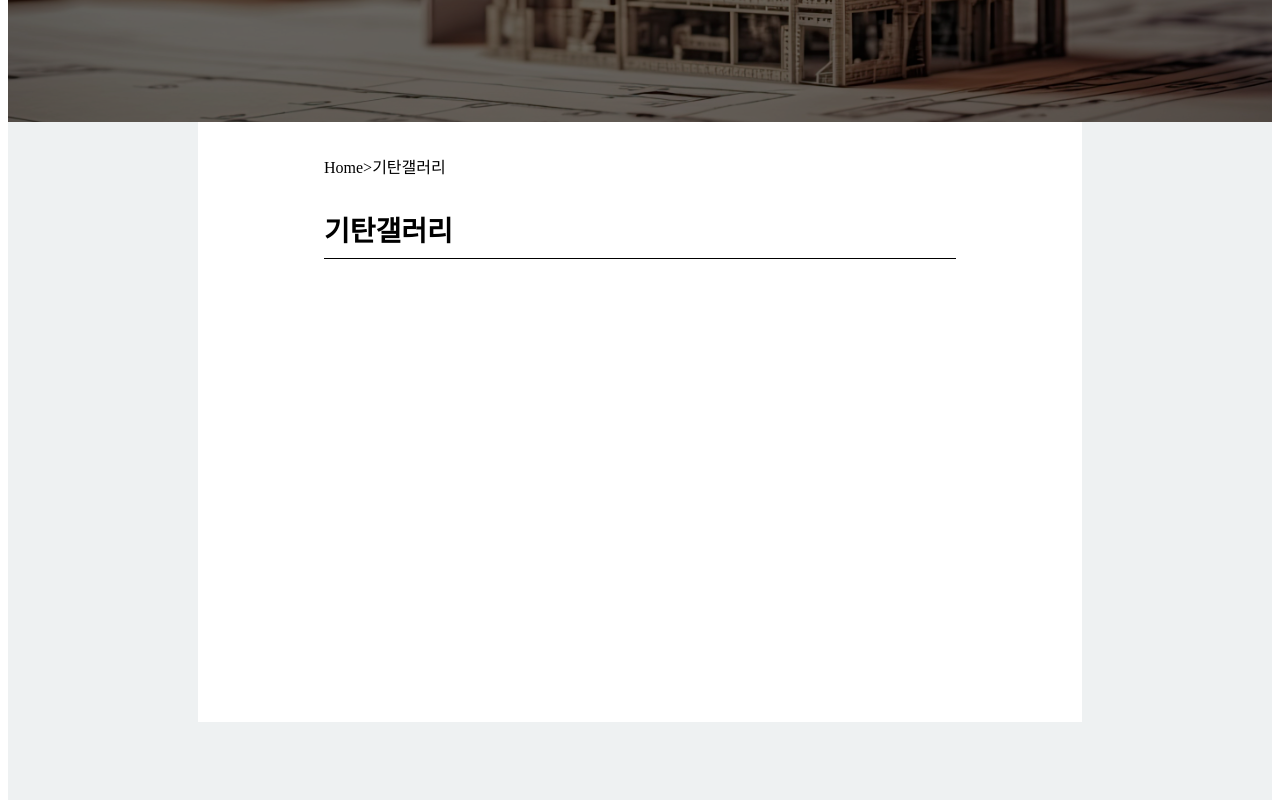
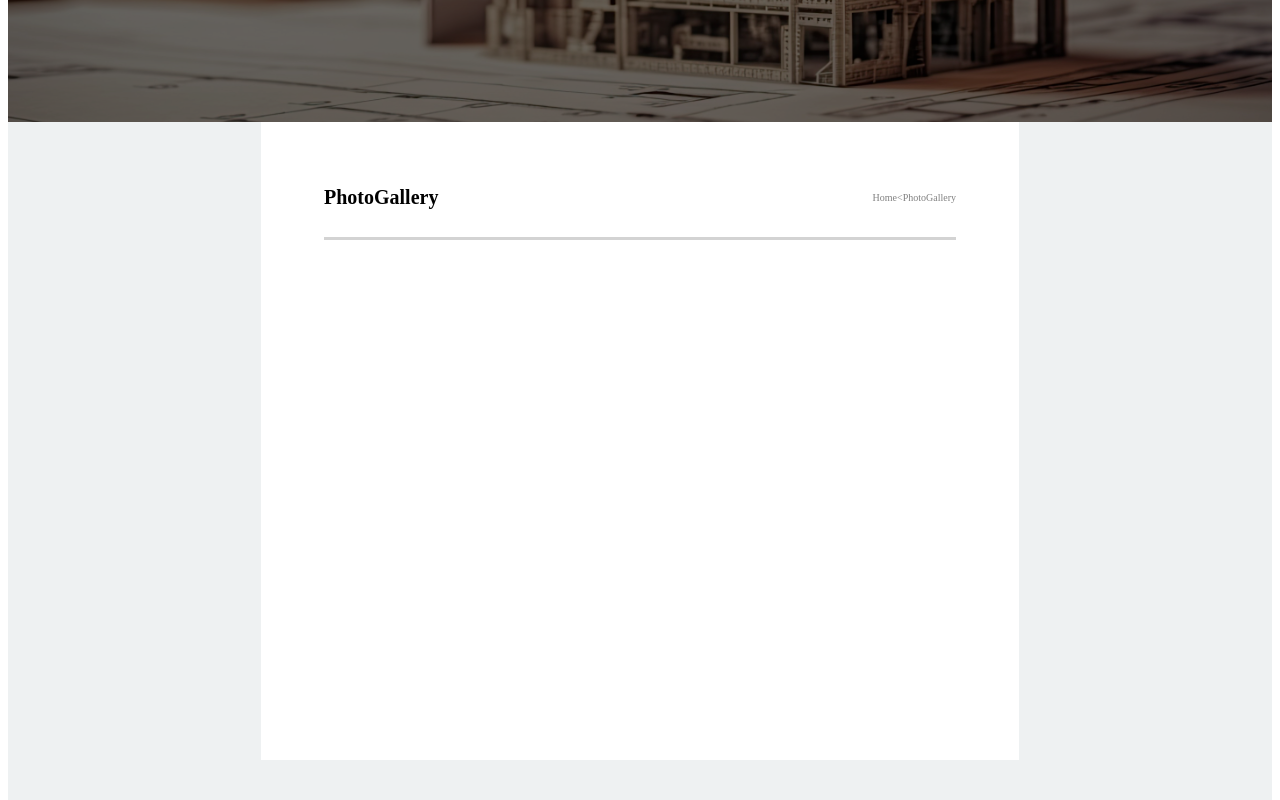
Before and after one commit to HUMBLE25/gittan_homepage, a Next.js app: page /gittanGallery in a window 1280 px wide. Shown: the part 480-1280 px from the top of the page. Built offline with nearby package versions, Linux system fonts and the light colour scheme.

Commit message:
Create gittangallery board_header

```diff
--- a/src/pages/gittanGallery.tsx
+++ b/src/pages/gittanGallery.tsx
@@ -1,5 +1,5 @@
 import React from 'react';
-import styles from '@/src/styles/bin.module.css';
+import styles from '@/src/styles/gittanGallery.module.css';
 import Header from '../components/Header';
 import Footer from '../components/Footer';
 
@@ -16,9 +16,11 @@ const GittanGallery: React.FC = () => {
             </div>
             {/* 바디 */}
             <div className={styles.body}>
-                <div className={styles.form_wrapper}>
-                    <div className={styles.form_index}>Home{`>`}기탄갤러리</div>
-                    <div className={styles.form_title}>기탄갤러리</div>
+                <div className={styles.board_wrapper}>
+                    <div className={styles.board_header}>
+                        <div className={styles.board_title}>PhotoGallery</div>
+                        <div className={styles.board_index}>Home{`<`}PhotoGallery</div>
+                    </div>
 
                 </div>
             </div>
--- /dev/null
+++ b/src/styles/gittanGallery.module.css
@@ -0,0 +1,128 @@
+.wrapper {
+    width: 100%;
+    height: 100%;
+    margin: 0px;
+    padding: 0px;
+    background: #EEF1F2;
+    position: relative;
+    display: flex;
+    flex-direction: column;
+    justify-content: space-between;
+    /* border: 2px solid violet; */
+}
+
+.banner {
+    width: 100%;
+    height: 520px;
+    position: relative;
+    background: white;
+    display: flex;
+    flex-direction: column;
+    justify-content: center;
+    align-items: center;
+    transition: all 1s ease;
+    /* border: 2px solid red; */
+}
+
+.banner_img {
+    width: 100%;
+    height: 100%;
+    top: 0;
+    position: absolute;
+    background-size: cover;
+    background-position: center;
+    transition: all 1s ease;
+}
+
+.banner_overlay {
+    width: 100%;
+    height: 100%;
+    top: 0;
+    position: absolute;
+    background: rgba(0, 0, 0, 0.40);
+    transition: all 1s ease;
+}
+
+.banner_title {
+    width: 100%;
+    text-align: center;
+    position: relative;
+    color: white;
+    font-size: 56px;
+    font-family: Nanum Gothic;
+    font-weight: 700;
+    word-wrap: break-word;
+    transition: all 1s ease;
+    /* border: 2px solid beige; */
+    margin-bottom: 50px;
+}
+
+.banner_contents {
+    width: 100%;
+    text-align: center;
+    position: relative;
+    color: white;
+    font-size: 20px;
+    font-family: Nanum Gothic;
+    font-weight: 700;
+    word-wrap: break-word;
+    transition: all 1s ease;
+    line-height: 1.7;
+}
+
+.body{
+    width: 100%;
+    height: 800px;
+    position: relative;
+    display: flex;
+    flex-direction: column;
+    align-items: center;
+    background: #EEF1F2;
+    /* border: 2px solid blue; */
+}
+
+.board_wrapper {
+    width: 50%;
+    height: 600px;
+    position: relative;
+    display: flex;
+    flex-direction: column;
+    align-items: center;
+    background: #ffffff;
+    /* border: 2px solid green; */
+    padding: 3% 5% 0% 5%;
+}
+
+.board_header{
+    width: 100%;
+    position: relative;
+    display: flex;
+    justify-content: space-between;
+    align-items: center;
+    /* border: 1px solid black; */
+    background-image: linear-gradient(to right,#D3D3D3, #D3D3D3);
+    background-repeat: no-repeat;
+    background-position: center bottom;
+    padding: 0px 0px 1% 0px;
+    background-size: 100% 3px;
+}
+
+.board_index{
+    position: relative;
+    display: flex;
+    align-items: center;
+    font-size: 10px;
+    color: gray;
+    margin-top: 5%;
+    margin-bottom: 5%;
+    /* border: 2px solid red; */
+}
+
+.board_title {
+    /* width: 100%; */
+    position: relative;
+    justify-content: center;
+    font-size: 20px;
+    font-weight: 600;
+    /* border: 2px solid blue; */
+}
```
